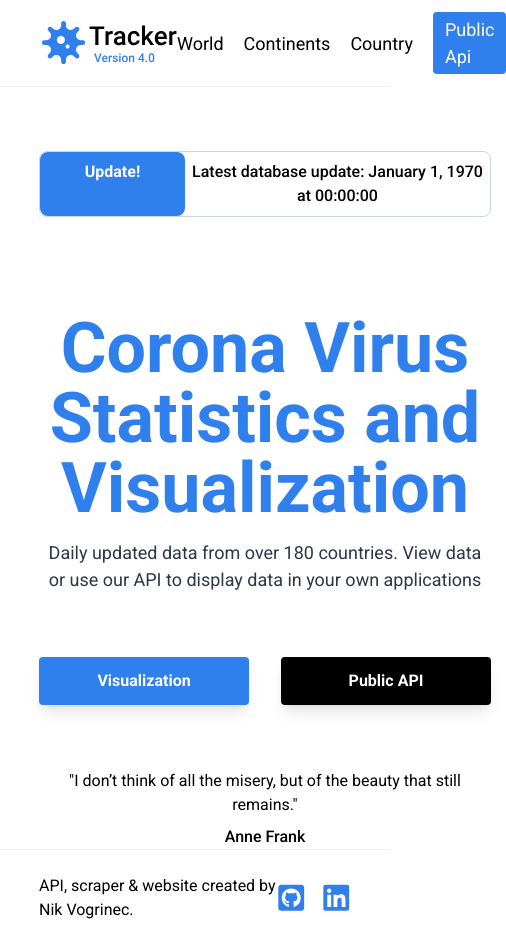
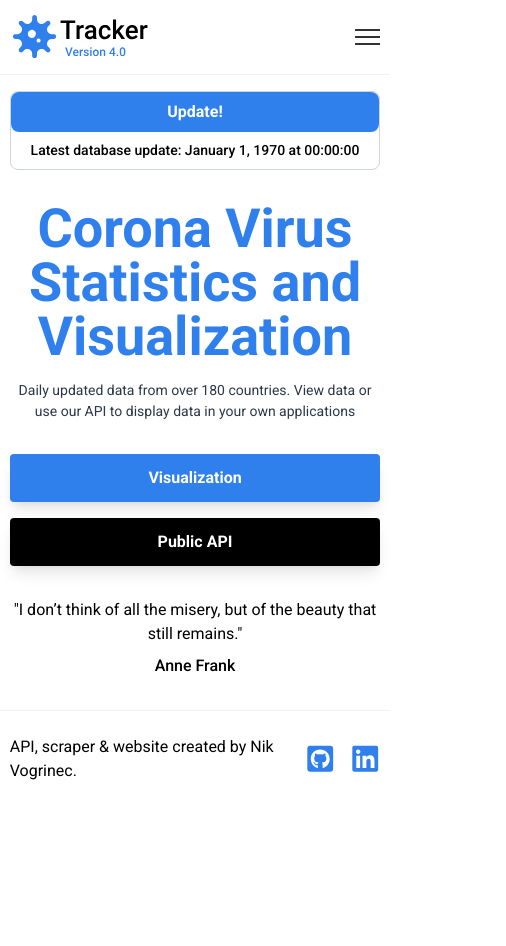
Before and after one commit to NikVogri/api-nuxt-frontend, a Nuxt app: page / in a window 390 px wide. Shown: the whole page, 506 px wide, since content can reach past the window. After the commit the page ends 844 px from the top, so only its background shows below. Built offline with nearby package versions, Linux system fonts and the light colour scheme; no server answers.

Commit message:
feat: now looks good on mobile

```diff
--- a/components/Hero.vue
+++ b/components/Hero.vue
@@ -11,7 +11,7 @@
           </p>
         </div>
         <div class="hero__buttons">
-          <nuxt-link to="/visualization" class="btn btn-primary mr-8"
+          <nuxt-link to="/visualization" class="btn btn-primary"
             >Visualization</nuxt-link
           >
           <nuxt-link to="/api" class="btn btn-dark">Public API</nuxt-link>
@@ -40,20 +40,46 @@ export default Vue.extend({
   min-height: var(--full-height);
   @apply flex mx-auto;
 
+  @media (max-width: 564px) {
+    min-height: 100px;
+  }
+
   &__text {
     h1 {
       font-size: 70px;
       line-height: 1;
       @apply mb-4 font-bold text-center;
       color: var(--primary-blue);
+
+      @media (max-width: 564px) {
+        font-size: 54px;
+      }
     }
     p {
       @apply text-gray-800 mb-16 text-lg text-center;
+      @media (max-width: 564px) {
+        @apply text-sm mb-8;
+      }
     }
   }
 
   .hero__buttons {
     @apply flex justify-center mb-16;
+
+    & > a:first-child {
+      @apply mr-8;
+      @media (max-width: 564px) {
+        @apply mr-0;
+      }
+    }
+
+    @media (max-width: 564px) {
+      @apply flex-col items-center mb-4;
+
+      a {
+        @apply w-full mb-4;
+      }
+    }
   }
 }
 
--- a/components/HeroNotification.vue
+++ b/components/HeroNotification.vue
@@ -23,15 +23,27 @@ export default Vue.extend({
 .notification {
   @apply w-full flex border border-gray-400 rounded-lg mt-16 mb-24;
 
+  @media (max-width: 564px) {
+    @apply flex-col mb-8 mt-4;
+  }
+
   &__type {
     background-color: var(--primary-blue);
     color: var(--white);
 
     @apply rounded-lg text-center py-2 font-bold;
     width: 145px;
+
+    @media (max-width: 564px) {
+      @apply w-full;
+    }
   }
   &__text {
     @apply text-center py-2 flex-1 font-medium;
+
+    @media (max-width: 564px) {
+      @apply w-full text-sm;
+    }
   }
 }
 </style>
--- a/components/HeroQuote.vue
+++ b/components/HeroQuote.vue
@@ -27,7 +27,7 @@ export default Vue.extend({
 <style lang="scss" scoped>
 .quote {
   width: 100%;
-  @apply text-center;
+  @apply text-center pb-8;
 
   p {
     @apply mb-2;
--- a/components/partials/Navigation.vue
+++ b/components/partials/Navigation.vue
@@ -23,32 +23,84 @@
           />
         </svg>
       </nuxt-link>
-      <ul>
+      <ul
+        :class="{
+          active: navbarOpen
+        }"
+      >
         <li><nuxt-link to="/world">World</nuxt-link></li>
         <li><nuxt-link to="/continents">Continents</nuxt-link></li>
         <li><nuxt-link to="/country">Country</nuxt-link></li>
         <li class="btn-link"><nuxt-link to="/api">Public Api</nuxt-link></li>
       </ul>
+      <div class="burger" @click="navbarOpen = !navbarOpen">
+        <span></span>
+        <span></span>
+        <span></span>
+      </div>
     </div>
   </nav>
 </template>
 
-<script>
-export default {};
+<script lang="ts">
+import Vue from "vue";
+export default Vue.extend({
+  data() {
+    return {
+      navbarOpen: false
+    };
+  }
+});
 </script>
 
 <style lang="scss">
 nav {
-  @apply py-3 border-b border-gray-200;
+  @apply py-3 border-b border-gray-200 relative;
 
   & .navigation {
     @apply flex justify-between items-center;
+    ul {
+      @apply flex text-lg items-center flex-row;
 
-    ul {
-      @apply flex text-lg items-center;
+      @media (max-width: 720px) {
+        @apply shadow p-6 border-t border-gray-200 absolute bottom-0 left-0 w-full flex items-center flex-col hidden z-50;
+        justify-content: center;
+
+        background: var(--white);
+        transform: translateY(100%);
+      }
 
       & > *:not(:last-child) {
         @apply mr-5;
+
+        @media (max-width: 720px) {
+          margin: 0;
+          margin-bottom: 24px;
+        }
+      }
+
+      &.active {
+        display: flex;
+      }
+    }
+
+    .burger {
+      cursor: pointer;
+      display: block;
+
+      @media (min-width: 720px) {
+        display: none;
+      }
+
+      & > span {
+        height: 2px;
+        display: block;
+        width: 25px;
+        background: #333;
+
+        &:nth-child(2) {
+          margin: 5px 0;
+        }
       }
     }
   }
--- a/layouts/default.vue
+++ b/layouts/default.vue
@@ -23,7 +23,7 @@ html {
   margin: 0 auto;
   max-width: 1024px;
   @media (max-width: 1024px) {
-    width: 80%;
+    width: 95%;
   }
 }
 
```
